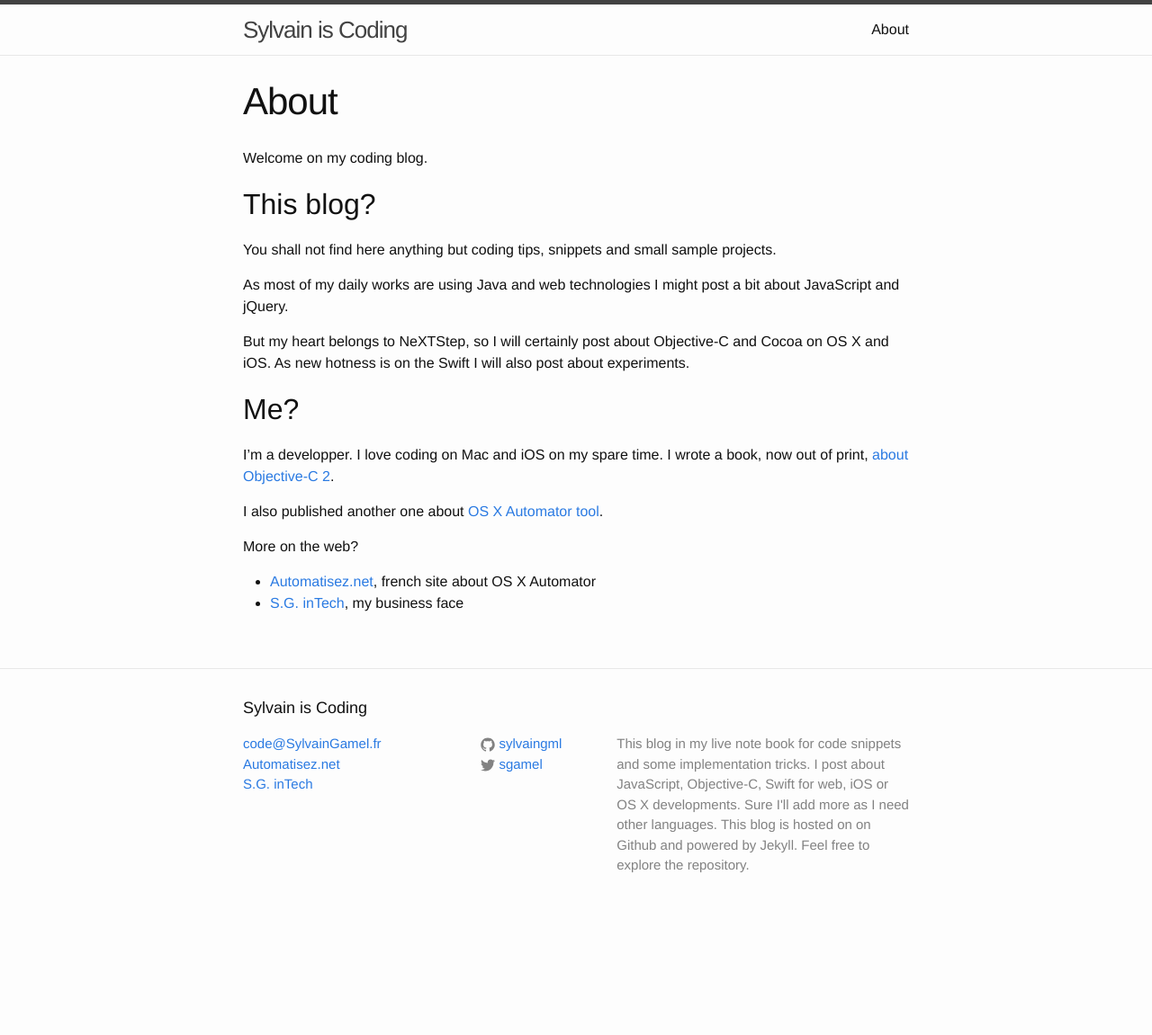
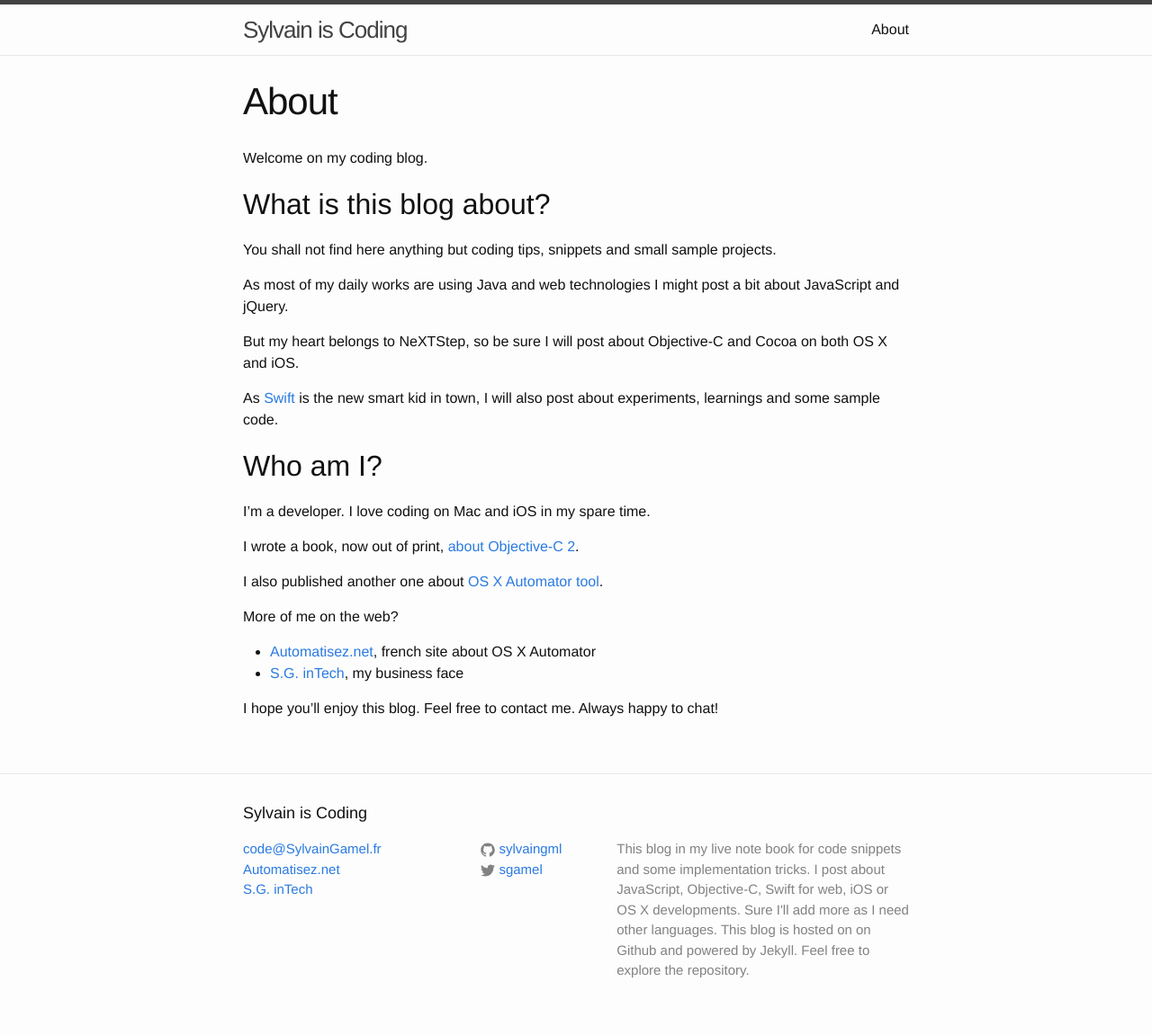
Before and after one commit to sylvaingml/sylvaingml.github.io, a Jekyll site: the page built from about.md, in a window 1280 px wide. Shown: the whole page at 90% size. Built offline with Jekyll 4.4.1, drawn with Linux system fonts in a browser that asks for light colours; before the commit the page ends 1034 px from its top, so only the background shows below that.

Commit message:
Updated about page.

```diff
--- a/about.md
+++ b/about.md
@@ -6,25 +6,32 @@
 
 Welcome on my coding blog.
 
-## This blog?
+## What is this blog about?
 
 You shall not find here anything but coding tips, snippets and small sample projects.
 
 As most of my daily works are using Java and web technologies I might post a bit about
 JavaScript and jQuery.
 
-But my heart belongs to NeXTStep, so I will certainly post about Objective-C and Cocoa
-on OS X and iOS. As new hotness is on the Swift I will also post about experiments.
+But my heart belongs to NeXTStep, so be sure I will post about Objective-C and Cocoa
+on both OS X and iOS.
+
+As [Swift](http://www.apple.com/swift/) is the new smart kid in town,
+I will also post about experiments, learnings and some sample code.
 
 
-## Me?
+## Who am I?
 
-I'm a developper. I love coding on Mac and iOS on my spare time.
+I'm a developer. I love coding on Mac and iOS in my spare time.
+
 I wrote a book, now out of print, [about Objective-C 2](http://www.macg.co/2010/12/un-précis-et-concis-consacré-à-objective-c-20-9455).
 
 I also published another one about [OS X Automator tool](http://Automatisez.net/).
 
-More on the web?
+More of me on the web?
 
 - [Automatisez.net](http://Automatisez.net/), french site about OS X Automator
 - [S.G. inTech](http://SGinTech.fr/), my business face
+
+I hope you'll enjoy this blog.
+Feel free to contact me. Always happy to chat!
```
